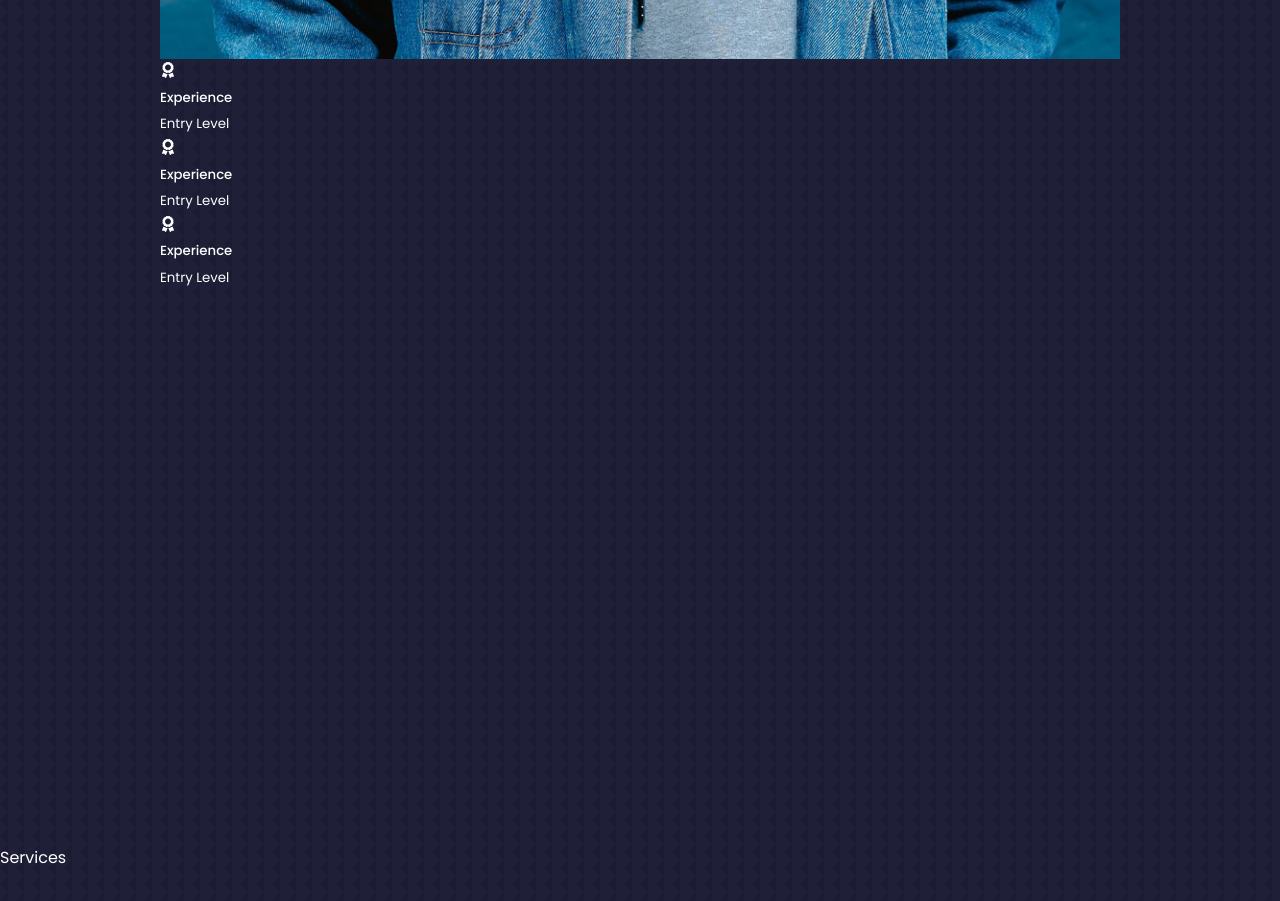
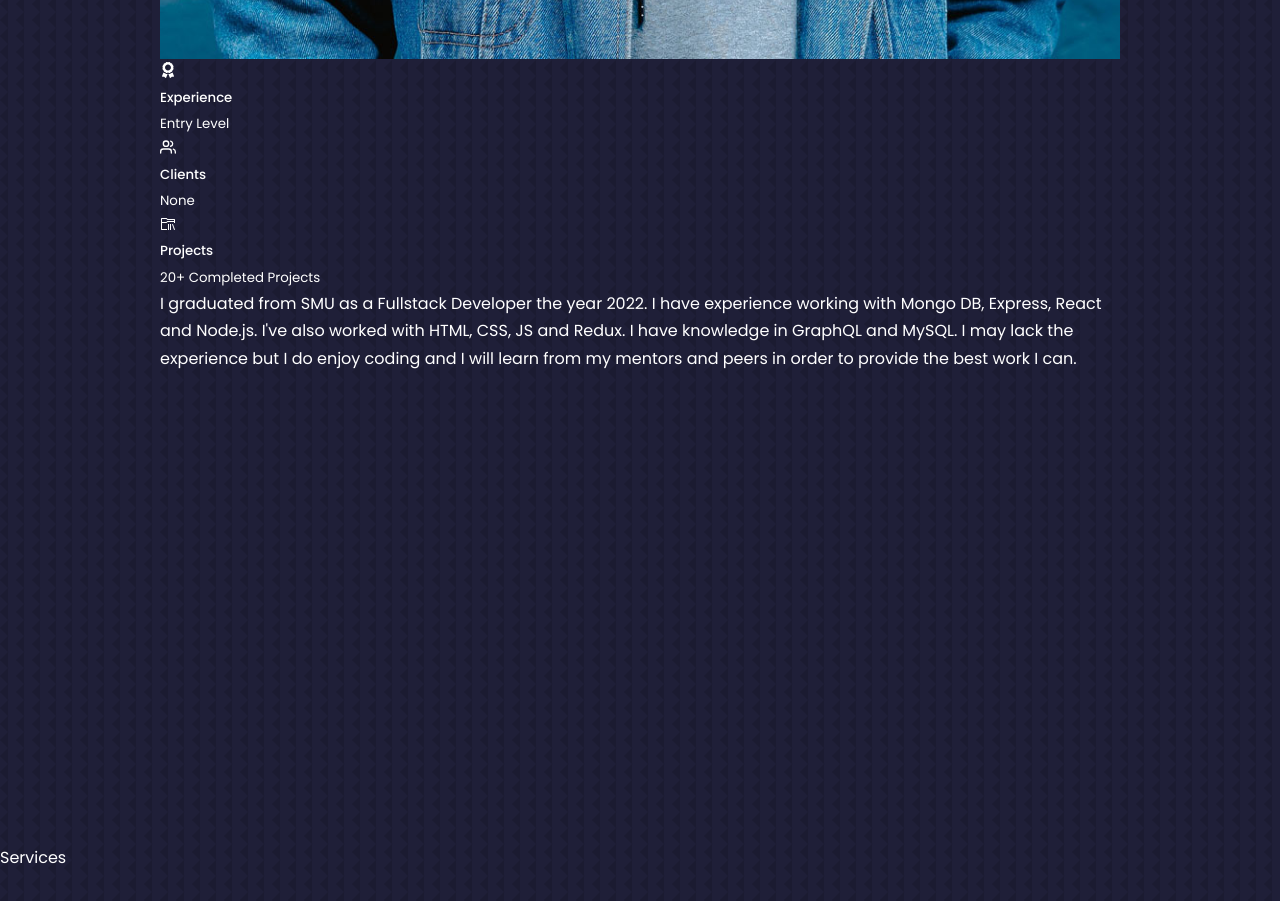
Before and after one commit to ramondara10/Portfolio, a React (Create React App) app: page / in a window 1280 px wide. Shown: the part 1940-2841 px from the top of the page. Built offline with nearby package versions, Linux system fonts and the light colour scheme.

Commit message:
working on the about component

```diff
--- a/src/components/about/About.jsx
+++ b/src/components/about/About.jsx
@@ -2,6 +2,8 @@ import React from 'react'
 import './about.css'
 import ME from '../../assests/me-about.jpg'
 import {FaAward} from 'react-icons/fa'
+import {FiUsers} from 'react-icons/fi'
+import {VscFolderLibrary} from 'react-icons/vsc'
 
 const About = () => {
   return (
@@ -28,19 +30,25 @@ const About = () => {
 
           <div className="about__cards">
             <article className='about__card'>
-              <FaAward className='about__icon'/>
-              <h5>Experience</h5>
-              <small>Entry Level</small>
+              <FiUsers className='about__icon'/>
+              <h5>Clients</h5>
+              <small>None</small>
             </article>
           </div>
 
           <div className="about__cards">
             <article className='about__card'>
-              <FaAward className='about__icon'/>
-              <h5>Experience</h5>
-              <small>Entry Level</small>
+              <VscFolderLibrary className='about__icon'/>
+              <h5>Projects</h5>
+              <small>20+ Completed Projects</small>
             </article>
           </div>
+          <p>
+            I graduated from SMU as a Fullstack Developer the year 2022. I have experience working
+            with Mongo DB, Express, React and Node.js. I've also worked with HTML, CSS, JS and Redux.
+            I have knowledge in GraphQL and MySQL. I may lack the experience but I do enjoy coding and I will learn
+            from my mentors and peers in order to provide the best work I can.
+          </p>
 
         </div>
       </div>
```
